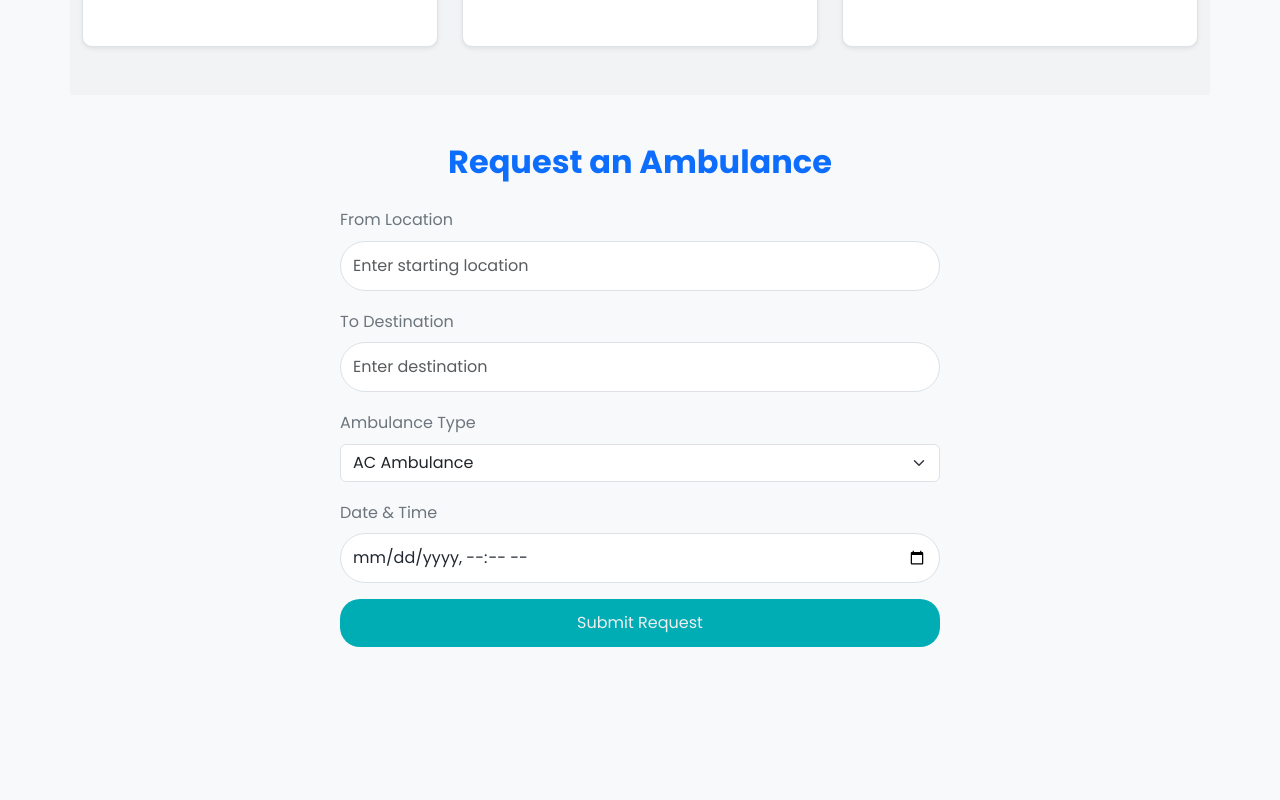
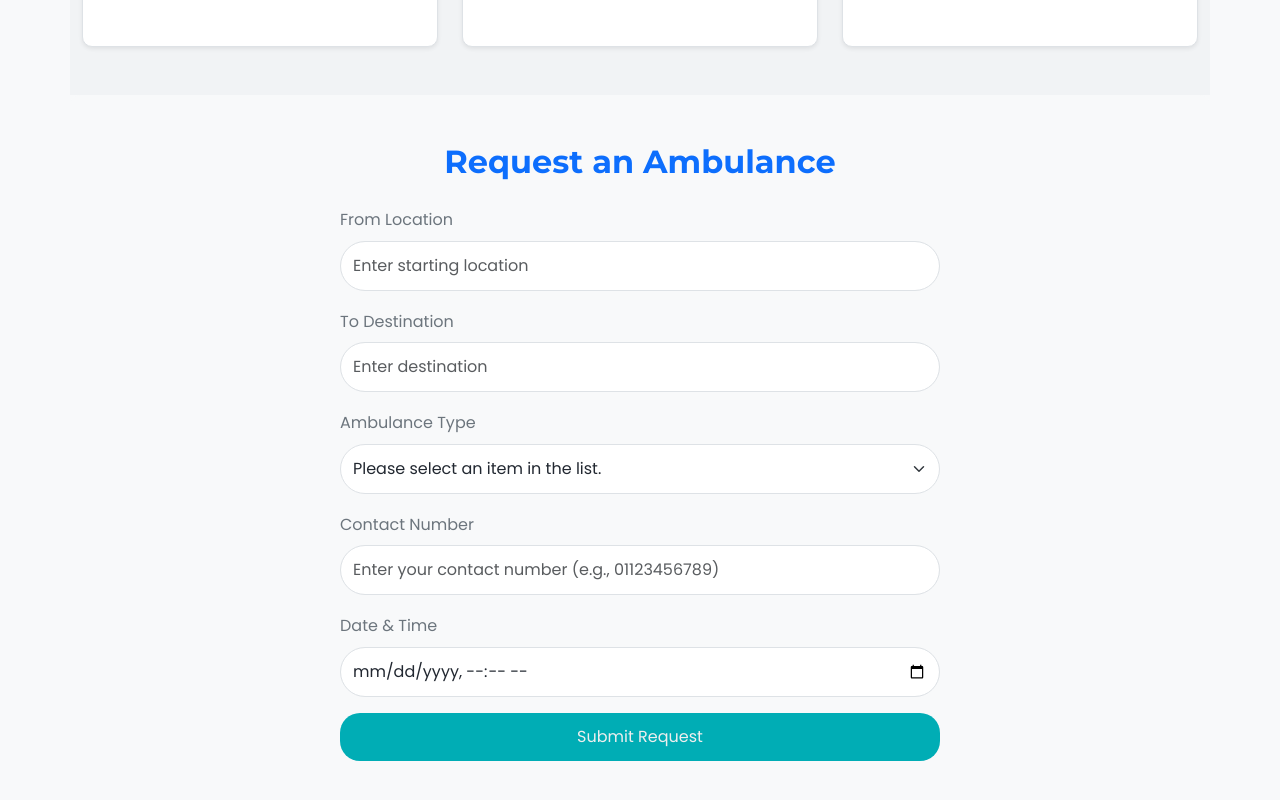
Before and after one commit to SadeedRahman1411/Mern-Healthcare, a React (Create React App) app in the folder client2/: page /ambulanceservice in a window 1280 px wide. Shown: the part 896-1696 px from the top of the page. Before the commit the page ends 1607 px from the top, so only its background shows below. Built offline with nearby package versions, Linux system fonts and the light colour scheme.

Commit message:
validation of the ambulance from

```diff
--- a/client2/src/pages/AmbulanceService.css
+++ b/client2/src/pages/AmbulanceService.css
@@ -1,6 +1,10 @@
+/* Import Fonts */
+@import url('https://fonts.googleapis.com/css2?family=Montserrat:wght@700&family=Poppins:wght@400;500&display=swap');
+
+/* General Styles */
 /* General Styles */
 body {
-    font-family: 'Arial', sans-serif;
+  font-family: 'Poppins', 'Arial', sans-serif; /* Modern and clean font */
   margin: 0;
   padding: 0;
   background-color: #f1f3f5;
@@ -17,12 +21,15 @@ body {
 
 header h1 {
   font-size: 2.5rem;
-    color :#222831;
+  color: #222831;
+  font-family: 'Montserrat', 'Arial', sans-serif; /* Bold and elegant font for headings */
+  font-weight: 700; /* Bold weight for emphasis */
 }
 
 header p {
   font-size: 1.25rem;
-    color: #ffffff;
+  color: #6c757d; /* Adjusted for better readability */
+  font-family: 'Poppins', 'Arial', sans-serif; /* Consistent body font */
 }
 
 /* Cards Section */
@@ -42,13 +49,16 @@ body {
 .card-title {
   font-weight: bold;
   color: #00adb5;
+  font-family: 'Montserrat', 'Arial', sans-serif; /* Consistent heading font */
 }
 
 .card-text {
   font-size: 1rem;
   color: #6c757d;
+  font-family: 'Poppins', 'Arial', sans-serif; /* Consistent body font */
 }
 
+/* Form Section */
 .form-section {
   background-color: #f1f3f5;
   padding: 40px 20px;
@@ -58,20 +68,30 @@ body {
 .form-section h2 {
   font-weight: bold;
   color: #00adb5;
+  font-family: 'Montserrat', 'Arial', sans-serif; /* Consistent heading font */
 }
 
 .form-section label {
   font-size: 1rem;
   color: #6c757d;
+  font-family: 'Poppins', 'Arial', sans-serif; /* Consistent body font */
 }
 
 .form-section input,
+.form-section select,
 .form-section button {
   border-radius: 25px;
   padding: 12px;
   font-size: 1rem;
   margin-bottom: 1rem;
   color: #222831;
+  font-family: 'Poppins', 'Arial', sans-serif; /* Consistent body font */
+}
+
+.form-section input:focus,
+.form-section select:focus {
+  border-color: #00adb5;
+  box-shadow: 0 0 5px rgba(0, 173, 181, 0.5);
 }
 
 .form-section button {
@@ -85,3 +105,52 @@ body {
   background-color: #007bff;
   transform: scale(1.05);
 }
+
+/* Validation Error Styles */
+.is-invalid {
+  border-color: #dc3545 !important; /* Red border for invalid fields */
+}
+
+.invalid-feedback {
+  color: #dc3545; /* Red text for error messages */
+  font-size: 0.875rem;
+  margin-top: 0.25rem;
+}
+
+/* Contact Number Input */
+#contactNumber {
+  /* Ensure the input field only accepts numbers */
+  -moz-appearance: textfield; /* Firefox */
+}
+
+#contactNumber::-webkit-outer-spin-button,
+#contactNumber::-webkit-inner-spin-button {
+  -webkit-appearance: none; /* Hide number input arrows in WebKit browsers */
+  margin: 0;
+}
+
+/* Responsive Design */
+@media (max-width: 768px) {
+  header h1 {
+    font-size: 2rem;
+  }
+
+  header p {
+    font-size: 1rem;
+  }
+
+  .card-title {
+    font-size: 1.25rem;
+  }
+
+  .card-text {
+    font-size: 0.875rem;
+  }
+
+  .form-section input,
+  .form-section select,
+  .form-section button {
+    padding: 10px;
+    font-size: 0.875rem;
+  }
+}
--- a/client2/src/pages/AmbulanceService.js
+++ b/client2/src/pages/AmbulanceService.js
@@ -1,4 +1,4 @@
-import React from "react";
+import React, { useState, useRef } from "react";
 import "./AmbulanceService.css"; // Custom CSS for AmbulanceService
 import { Link } from "react-router-dom"; // React Router for navigation
 import "bootstrap/dist/css/bootstrap.min.css"; // Bootstrap CSS
@@ -10,6 +10,97 @@ import icuAmbulance from "./ambulanceservice/ambulance3.webp";
 import emergencyAmbulance from "./ambulanceservice/ambulance4.webp";
 
 const AmbulanceService = () => {
+  const [selectedAmbulanceType, setSelectedAmbulanceType] = useState("");
+  const [contactNumber, setContactNumber] = useState("");
+  const [contactError, setContactError] = useState("");
+  const [formErrors, setFormErrors] = useState({});
+  const fromLocationRef = useRef(null); // Ref for the "From Location" input field
+
+  const handleBookNowClick = (ambulanceType) => {
+    setSelectedAmbulanceType(ambulanceType);
+    if (fromLocationRef.current) {
+      fromLocationRef.current.focus(); // Focus the "From Location" input field
+    }
+  };
+
+  const validateContactNumber = (number) => {
+    if (!/^\d+$/.test(number)) {
+      return "Only numbers are allowed.";
+    }
+    if (!number.startsWith("01")) {
+      return "Number must start with '01'.";
+    }
+    if (number.length !== 11) {
+      return "Number must be 11 digits long.";
+    }
+    return ""; // No error
+  };
+
+  const handleContactNumberChange = (e) => {
+    const value = e.target.value;
+    // Allow only numeric input
+    if (/^\d*$/.test(value)) {
+      setContactNumber(value);
+      const error = validateContactNumber(value);
+      setContactError(error);
+      // Clear the error if the input is valid
+      if (!error) {
+        setFormErrors((prevErrors) => ({ ...prevErrors, contactNumber: "" }));
+      }
+    }
+  };
+
+  const handleAmbulanceTypeChange = (e) => {
+    const value = e.target.value;
+    setSelectedAmbulanceType(value);
+    // Clear the error if the input is valid
+    if (value) {
+      setFormErrors((prevErrors) => ({ ...prevErrors, ambulanceType: "" }));
+    }
+  };
+
+  const handleDateChange = (e) => {
+    const value = e.target.value;
+    // Clear the error if the input is valid
+    if (value) {
+      setFormErrors((prevErrors) => ({ ...prevErrors, date: "" }));
+    }
+  };
+
+  const validateForm = () => {
+    const errors = {};
+
+    if (!fromLocationRef.current?.value) {
+      errors.fromLocation = "From Location is required.";
+    }
+    if (!document.getElementById("toLocation").value) {
+      errors.toLocation = "To Destination is required.";
+    }
+    if (!selectedAmbulanceType) {
+      errors.ambulanceType = "Ambulance Type is required.";
+    }
+    if (!contactNumber) {
+      errors.contactNumber = "Contact Number is required.";
+    } else if (contactError) {
+      errors.contactNumber = contactError;
+    }
+    if (!document.getElementById("date").value) {
+      errors.date = "Date & Time is required.";
+    }
+
+    setFormErrors(errors);
+    return Object.keys(errors).length === 0; // Return true if no errors
+  };
+
+  const handleSubmit = (e) => {
+    e.preventDefault();
+    const isValid = validateForm();
+    if (isValid) {
+      // If validation passes, proceed with form submission
+      alert("Form submitted successfully!");
+    }
+  };
+
   return (
     <div className="ambulance-service">
       {/* Navigation Bar */}
@@ -92,7 +183,14 @@ const AmbulanceService = () => {
                 <div className="card-body text-center">
                   <h5 className="card-title">{ambulance.title}</h5>
                   <p className="card-text">{ambulance.description}</p>
-                  <Link to="/" className="btn btn-outline-primary">
+                  <Link
+                    to="/"
+                    className="btn btn-outline-primary"
+                    onClick={(e) => {
+                      e.preventDefault(); // Prevent navigation
+                      handleBookNowClick(ambulance.title);
+                    }}
+                  >
                     Book Now
                   </Link>
                 </div>
@@ -105,45 +203,107 @@ const AmbulanceService = () => {
       {/* Request Form Section */}
       <section className="form-section container py-5">
         <h2 className="text-center text-primary mb-4">Request an Ambulance</h2>
-        <form id="ambulance-form" className="mx-auto" style={{ maxWidth: "600px" }}>
+        <form
+          id="ambulance-form"
+          className="mx-auto"
+          style={{ maxWidth: "600px" }}
+          onSubmit={handleSubmit}
+          noValidate // Disable HTML5 validation to use custom validation
+        >
+          {/* From Location */}
           <div className="mb-3">
             <label htmlFor="fromLocation" className="form-label">
               From Location
             </label>
             <input
               type="text"
-              className="form-control"
+              className={`form-control ${formErrors.fromLocation ? "is-invalid" : ""}`}
               id="fromLocation"
               placeholder="Enter starting location"
+              ref={fromLocationRef}
+              required
             />
+            {formErrors.fromLocation && (
+              <div className="invalid-feedback">{formErrors.fromLocation}</div>
+            )}
           </div>
+
+          {/* To Destination */}
           <div className="mb-3">
             <label htmlFor="toLocation" className="form-label">
               To Destination
             </label>
             <input
               type="text"
-              className="form-control"
+              className={`form-control ${formErrors.toLocation ? "is-invalid" : ""}`}
               id="toLocation"
               placeholder="Enter destination"
+              required
             />
+            {formErrors.toLocation && (
+              <div className="invalid-feedback">{formErrors.toLocation}</div>
+            )}
           </div>
+
+          {/* Ambulance Type */}
           <div className="mb-3">
             <label htmlFor="ambulanceType" className="form-label">
               Ambulance Type
             </label>
-            <select className="form-select" id="ambulanceType">
+            <select
+              className={`form-select ${formErrors.ambulanceType ? "is-invalid" : ""}`}
+              id="ambulanceType"
+              value={selectedAmbulanceType}
+              onChange={handleAmbulanceTypeChange}
+              required
+            >
+              <option value="">Please select an item in the list.</option>
               <option>AC Ambulance</option>
               <option>ICU Ambulance</option>
               <option>Emergency Ambulance</option>
             </select>
+            {formErrors.ambulanceType && (
+              <div className="invalid-feedback">{formErrors.ambulanceType}</div>
+            )}
           </div>
+
+          {/* Contact Number */}
+          <div className="mb-3">
+            <label htmlFor="contactNumber" className="form-label">
+              Contact Number
+            </label>
+            <input
+              type="text"
+              className={`form-control ${formErrors.contactNumber ? "is-invalid" : ""}`}
+              id="contactNumber"
+              placeholder="Enter your contact number (e.g., 01123456789)"
+              value={contactNumber}
+              onChange={handleContactNumberChange}
+              required
+            />
+            {formErrors.contactNumber && (
+              <div className="invalid-feedback">{formErrors.contactNumber}</div>
+            )}
+          </div>
+
+          {/* Date & Time */}
           <div className="mb-3">
             <label htmlFor="date" className="form-label">
               Date & Time
             </label>
-            <input type="datetime-local" className="form-control" id="date" />
+            <input
+              type="datetime-local"
+              className={`form-control ${formErrors.date ? "is-invalid" : ""}`}
+              id="date"
+              onChange={handleDateChange}
+              required
+            />
+            {formErrors.date && (
+              <div className="invalid-feedback">{formErrors.date}</div>
+            )}
           </div>
+
+          {/* Submit Button */}
           <button type="submit" className="btn btn-primary w-100">
             Submit Request
           </button>
```
Lines whose indentation alone changed are shown as unchanged.
